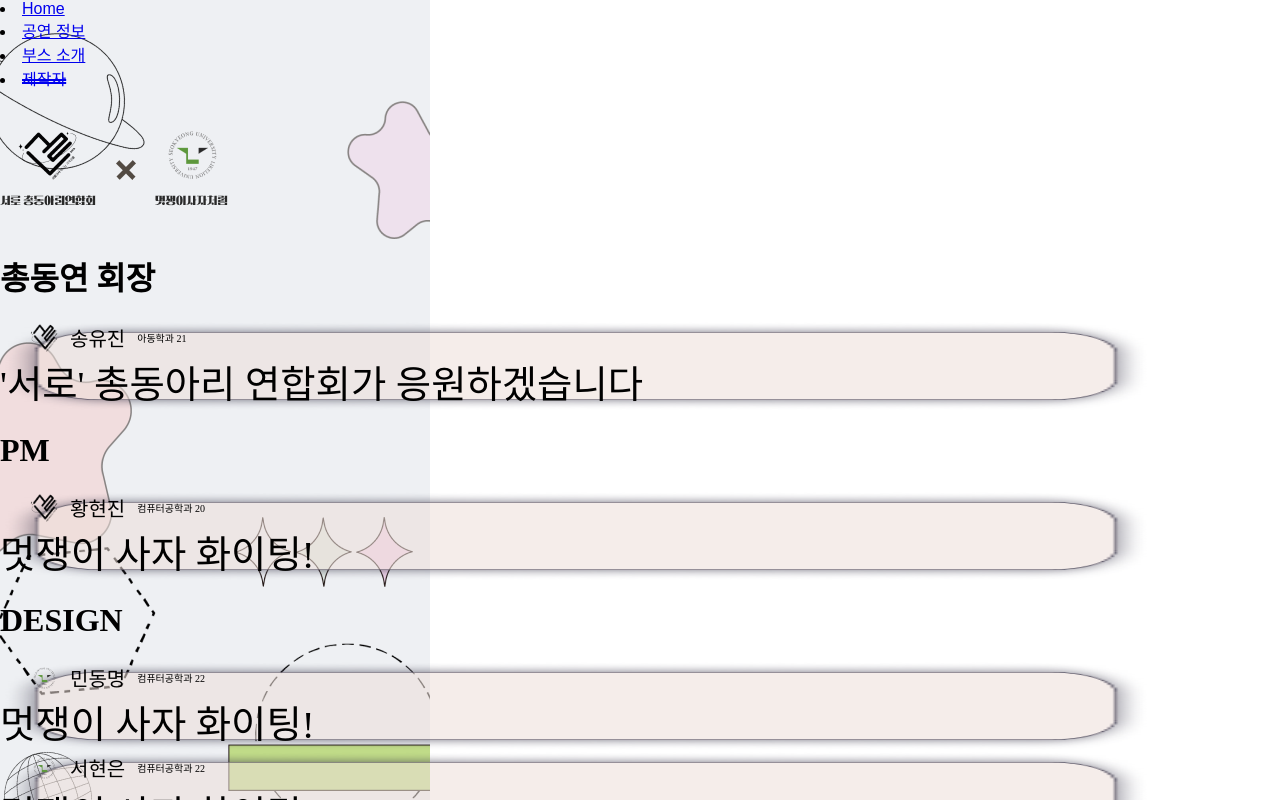
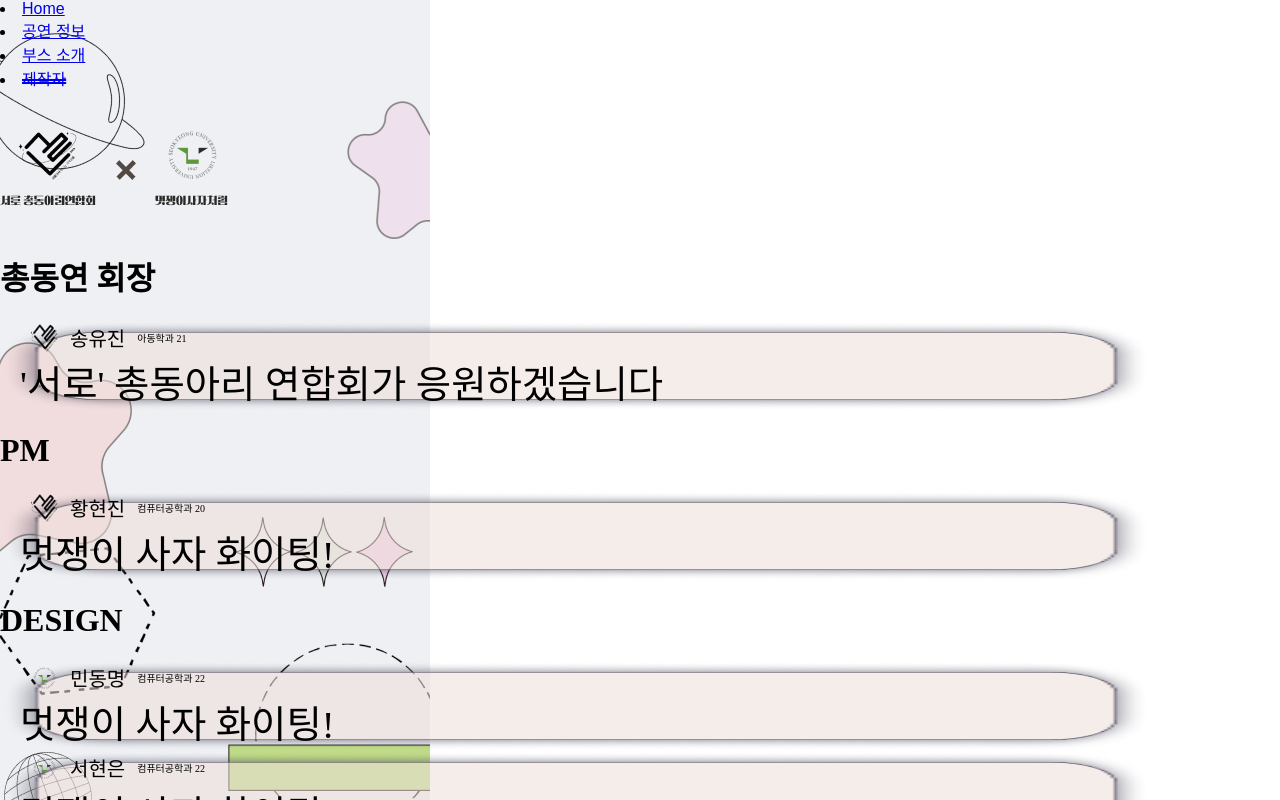
Before and after one commit to LikeLion-SKU/2024-SKU-Club-Fair, a React (Vite) app: page /about in a window 1280 px wide. Shown: the top 800 px of the page. Built offline with nearby package versions, Linux system fonts and the light colour scheme; a web font is replaced by a local one.

Commit message:
수정 2

```diff
--- a/src/components/InfoLine.jsx
+++ b/src/components/InfoLine.jsx
@@ -36,9 +36,8 @@ export default function InfoLine({ name, src, img, info }) {
         </div>
         <p
           style={{
-            width: '80%',
+            paddingLeft: '20px',
             fontFamily: 'BMJUA',
-            marginLeft: '10%',
             margin: '0',
             fontSize: '3vw',
           }}
```
